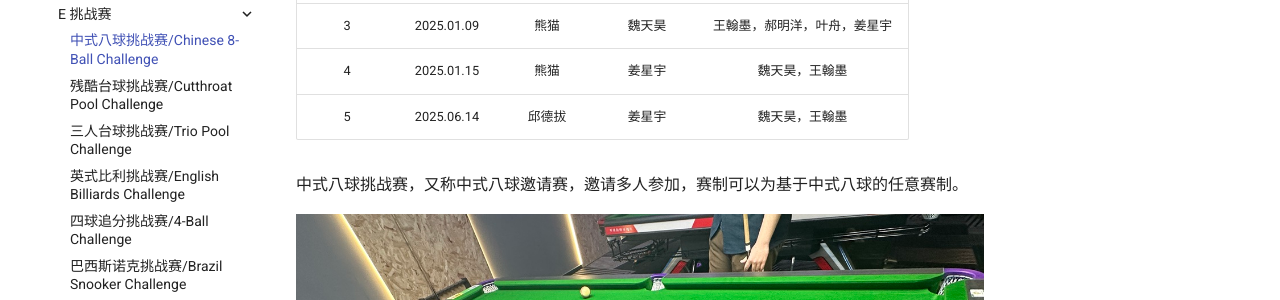
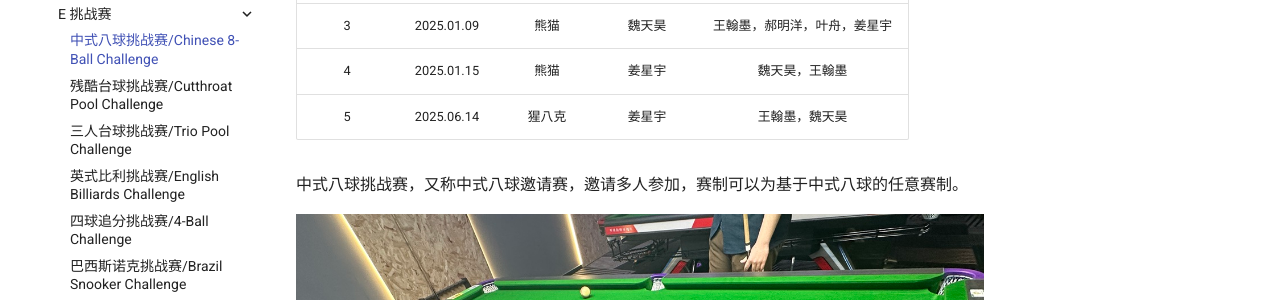
Before and after one commit to mprc-billiards/mprc-billiards.github.io, an MkDocs documentation site: the page built from docs/02-赛事/E-挑战赛/E01-中式八球挑战赛.md, in a window 1280 px wide and 900 px high. Shown: the part 313-613 px from the top of the window. Built offline with MkDocs 1.6.1 and Material for MkDocs 9.7.7, drawn with Linux system fonts in a browser that asks for light colours.

Commit message:
fix typo

```diff
--- a/docs/02-赛事/E-挑战赛/E01-中式八球挑战赛.md
+++ b/docs/02-赛事/E-挑战赛/E01-中式八球挑战赛.md
@@ -6,7 +6,7 @@
 | 2    | 2025.01.08 | 邱德拔 | 郝明洋 | 叶舟，王翰墨，魏天昊         |
 | 3    | 2025.01.09 | 熊猫   | 魏天昊 | 王翰墨，郝明洋，叶舟，姜星宇 |
 | 4    | 2025.01.15 | 熊猫   | 姜星宇 | 魏天昊，王翰墨              |
-| 5    | 2025.06.14 | 邱德拔 | 姜星宇 | 魏天昊，王翰墨              |
+| 5    | 2025.06.14 | 猩八克 | 姜星宇 | 王翰墨，魏天昊              |
 
 中式八球挑战赛，又称中式八球邀请赛，邀请多人参加，赛制可以为基于中式八球的任意赛制。
 
```
